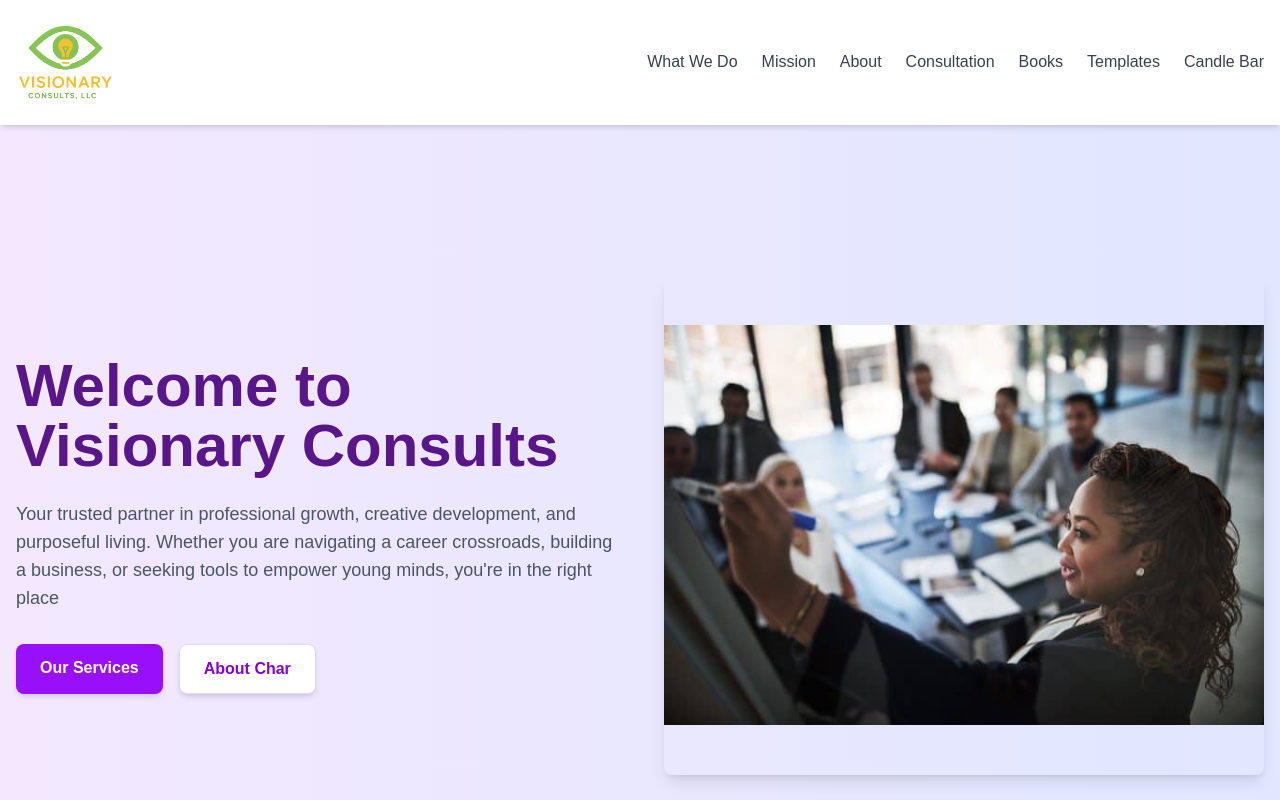
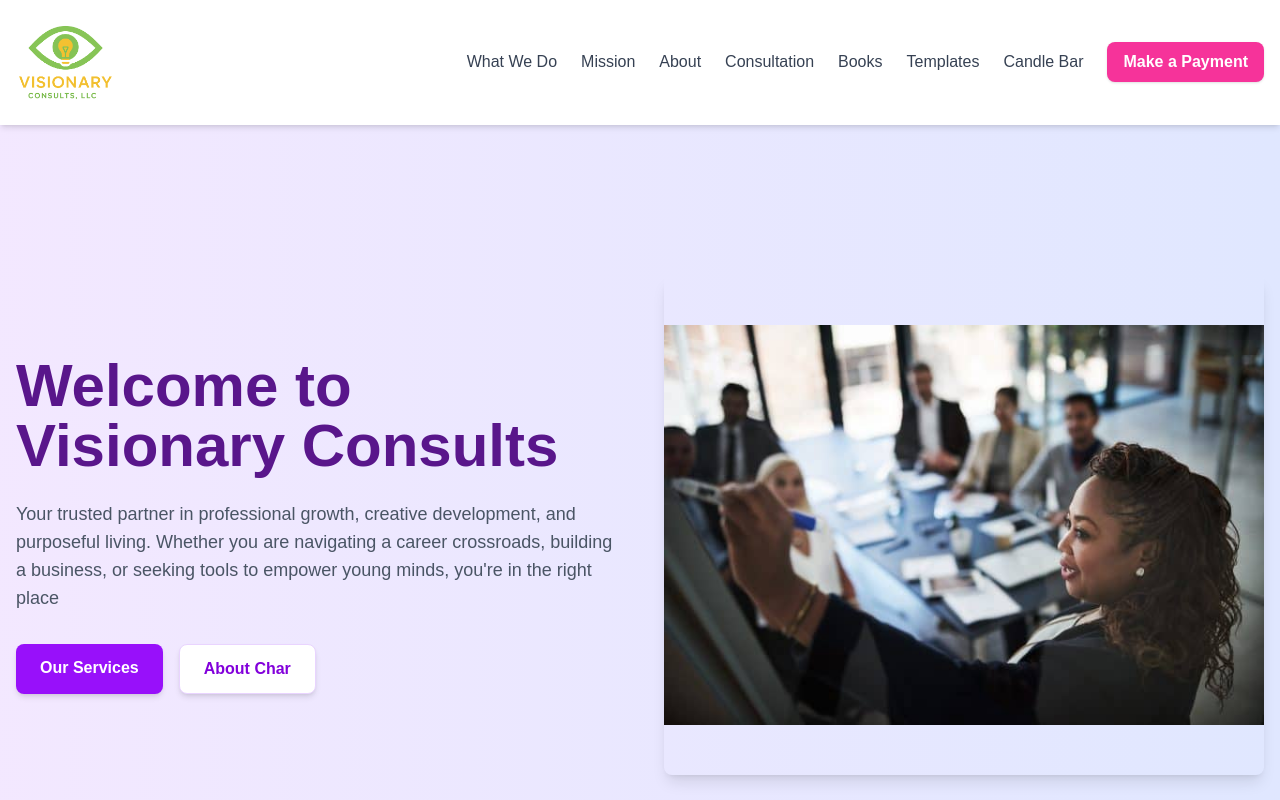
Before and after one commit to 5starmula/VisionaryConsults, a Next.js app: page / in a window 1280 px wide. Shown: the top 800 px of the page. Built offline with nearby package versions, Linux system fonts and the light colour scheme.

Commit message:
Add 'Make a Payment' button to header and footer

```diff
--- a/src/components/Footer.tsx
+++ b/src/components/Footer.tsx
@@ -22,7 +22,7 @@ export default function Footer() {
             <p className="mb-4 text-purple-200">
               Empowering professionals and organizations with innovative HR strategies and creative business solutions.
             </p>
-            <div className="flex items-center space-x-4">
+            <div className="flex items-center space-x-4 mb-6">
               <span className="text-purple-200 font-medium">Follow us:</span>
               <a href="#" className="text-white hover:text-purple-300 transition duration-300">
                 <svg className="w-6 h-6" fill="currentColor" viewBox="0 0 24 24" aria-hidden="true">
@@ -35,6 +35,14 @@ export default function Footer() {
                 </svg>
               </a>
             </div>
+            <a
+              href="https://buy.stripe.com/test_14k5nk8Ot3Nl7PG4gg"
+              target="_blank"
+              rel="noopener noreferrer"
+              className="inline-block bg-pink-500 hover:bg-pink-600 text-white font-semibold py-3 px-6 rounded-lg shadow-md transition duration-300"
+            >
+              Make a Payment
+            </a>
           </div>
 
           <div>
--- a/src/components/Header.tsx
+++ b/src/components/Header.tsx
@@ -39,7 +39,7 @@ export default function Header() {
         </button>
 
         {/* Desktop navigation */}
-        <nav className="hidden md:flex space-x-6">
+        <nav className="hidden md:flex items-center space-x-6">
           <Link href="#what-we-do" className="text-gray-700 hover:text-purple-600 transition duration-300">
             What We Do
           </Link>
@@ -61,6 +61,14 @@ export default function Header() {
           <Link href="#candle-bar" className="text-gray-700 hover:text-purple-600 transition duration-300">
             Candle Bar
           </Link>
+          <a
+            href="https://buy.stripe.com/test_14k5nk8Ot3Nl7PG4gg"
+            target="_blank"
+            rel="noopener noreferrer"
+            className="bg-pink-500 hover:bg-pink-600 text-white font-semibold py-2 px-4 rounded-lg shadow-sm transition duration-300"
+          >
+            Make a Payment
+          </a>
         </nav>
       </div>
 
@@ -89,6 +97,15 @@ export default function Header() {
             <Link href="#candle-bar" className="text-gray-700 hover:text-purple-600 transition duration-300" onClick={() => setIsMenuOpen(false)}>
               Candle Bar
             </Link>
+            <a
+              href="https://buy.stripe.com/test_14k5nk8Ot3Nl7PG4gg"
+              target="_blank"
+              rel="noopener noreferrer"
+              className="bg-pink-500 hover:bg-pink-600 text-white font-semibold py-2 px-4 rounded-lg shadow-sm transition duration-300 flex justify-center"
+              onClick={() => setIsMenuOpen(false)}
+            >
+              Make a Payment
+            </a>
           </div>
         </nav>
       )}
```
